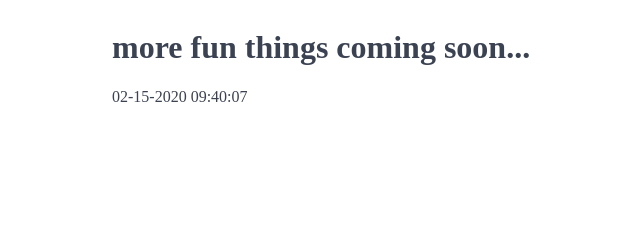
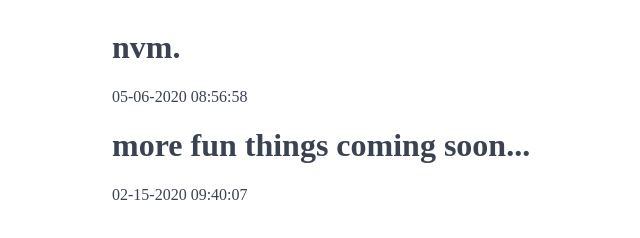
Before and after one commit to skraz0/skraz0.github.io, a plain HTML site: page index.html in a window 1280 px wide. Shown: the whole page, without its empty margins (328-968 px from the left). Drawn offline with Linux system fonts and the light colour scheme.

Commit message:
5/6/20 update

```diff
--- a/index.html
+++ b/index.html
@@ -5,6 +5,8 @@
     </head>
     <body>
         <div class="main">
+            <h1 class="this">nvm.</h1>
+            <label for="this">05-06-2020 08:56:58</label>
             <h1 class="this">more fun things coming soon...</h1>
             <label for="this">02-15-2020 09:40:07</label>
         </div>
```
